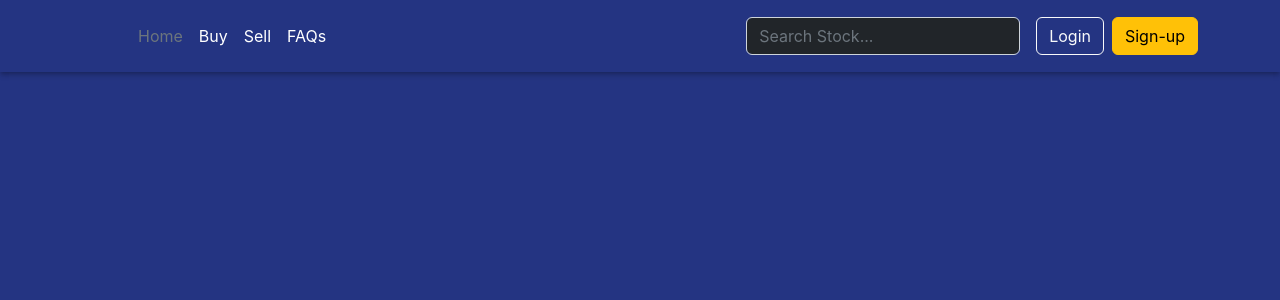
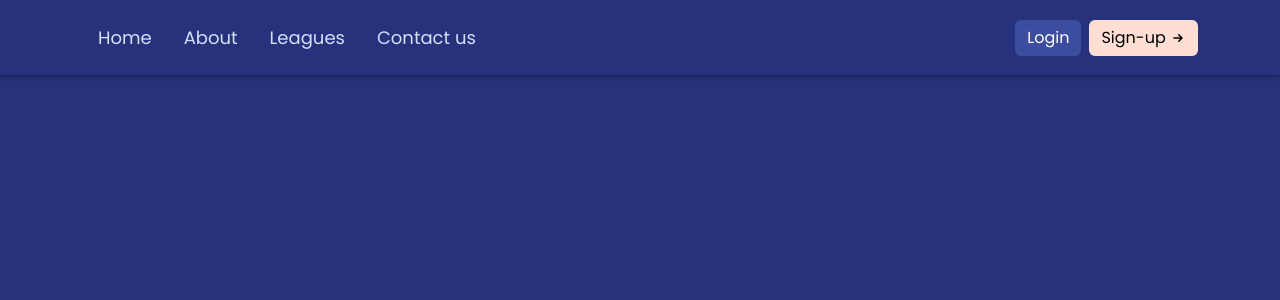
Before and after one commit to Siskyy/stocksLeague, a React (Create React App) app: page / in a window 1280 px wide. Shown: the top 300 px of the page. Built offline with nearby package versions, Linux system fonts and the light colour scheme.

Commit message:
Header navLinks

```diff
--- a/package.json
+++ b/package.json
@@ -10,6 +10,7 @@
     "bootstrap": "^5.2.0",
     "react": "^18.1.0",
     "react-dom": "^18.1.0",
+    "react-icons": "^4.4.0",
     "react-redux": "^8.0.2",
     "react-router-dom": "^5.2.0",
     "react-scripts": "5.0.1",
--- a/public/index.html
+++ b/public/index.html
@@ -12,20 +12,10 @@
     <link rel="apple-touch-icon" href="%PUBLIC_URL%/logo192.png" />
     <link rel="manifest" href="%PUBLIC_URL%/manifest.json" />
     <link href="../node_modules/bootstrap/dist/css/bootstrap.min.css" rel="stylesheet">
-    <title>React Redux App</title>
+    <title>Stock Leagues</title>
   </head>
   <body>
     <noscript>You need to enable JavaScript to run this app.</noscript>
     <div id="root"></div>
-    <!--
-      This HTML file is a template.
-      If you open it directly in the browser, you will see an empty page.
-
-      You can add webfonts, meta tags, or analytics to this file.
-      The build step will place the bundled scripts into the <body> tag.
-
-      To begin the development, run `npm start` or `yarn start`.
-      To create a production bundle, use `npm run build` or `yarn build`.
-    -->
   </body>
 </html>
--- a/src/components/Header/Header.css
+++ b/src/components/Header/Header.css
@@ -1,3 +1,29 @@
-.header-box {
+.header {
     box-shadow: 0 2px 4px -1px rgb(0 0 0 / 20%), 0 4px 5px 0 rgb(0 0 0 / 14%);
 }
+.nav-link.navButton {
+    color: var(--color-nav);
+    font-size: 18px;
+}
+.nav-link.navButton:hover {
+    color: #ffffff;
+}
+.btn-peach {
+    background-color: var(--color-peach);
+    color: black;
+    border: none;
+}
+.btn-login {
+    background-color: var(--color-bnb);
+    border: none;
+    color: #ffffff;
+}
+
+.no-css {
+    text-decoration: none;
+    color: #ffffff;
+}
+.no-css-b {
+    text-decoration: none;
+    color: #000000;
+}
--- a/src/components/Header/Header.jsx
+++ b/src/components/Header/Header.jsx
@@ -2,33 +2,26 @@ import React from 'react';
 import 'bootstrap/dist/css/bootstrap.min.css';
 import './Header.css';
 import { NavLink } from 'react-router-dom';
+import {HiArrowSmRight} from '../../../node_modules/react-icons/hi';
 
 function Header() {
-    return (
-        <header className='p-3 header-box'>
-            <div class="container">
-      <div class="d-flex flex-wrap align-items-center justify-content-center justify-content-lg-start">
-        <a href="/" class="d-flex align-items-center mb-2 mb-lg-0 text-white text-decoration-none">
-          <svg class="bi me-2" width="40" height="32" role="img" aria-label="Bootstrap"></svg>
-        </a>
 
-        <ul class="nav col-12 col-lg-auto me-lg-auto mb-2 justify-content-center mb-md-0">
-          <li><a href="/login" class="nav-link px-2 text-secondary">Home</a></li>
-          <li><a href="/" class="nav-link px-2 text-white">Buy</a></li>
-          <li><a href="/" class="nav-link px-2 text-white">Sell</a></li>
-          <li><a href="/" class="nav-link px-2 text-white">FAQs</a></li>
-        </ul>
-
-        <form class="col-12 col-lg-auto mb-3 mb-lg-0 me-lg-3" role="search">
-          <input type="search" class="form-control form-control-dark text-bg-dark" placeholder="Search Stock..." aria-label="Search"/>
-        </form>
-
-        <div class="text-end">
-          <a href="/login"><button type="button" class="btn btn-outline-light me-2">Login</button></a>
-          <a href="/sign-up"><button type="button" class="btn btn-warning">Sign-up</button></a>
-        </div>
-      </div>
-    </div>
+  return (
+        <header className='p-3 header'>
+            <div className="container">
+              <div className="d-flex flex-wrap align-items-center justify-content-center justify-content-lg-start">
+                <nav className="nav col-12 col-lg-auto me-lg-auto mb-2 justify-content-center mb-md-0">
+                  <NavLink to='/home' className="nav-link navButton">Home</NavLink>
+                  <NavLink to='/about' className="nav-link navButton">About</NavLink>
+                  <NavLink to='/leagues' className="nav-link navButton">Leagues</NavLink>
+                  <NavLink to='/contact' className="nav-link navButton">Contact us</NavLink>
+                </nav>
+                <div className="text-end">
+                  <button type="button" className="btn me-2 btn-login"><a href="/login" className="no-css">Login</a></button>
+                  <button type="button" className="btn btn-peach"><a href="/sign-up" className="no-css-b">Sign-up <HiArrowSmRight /></a></button>
+                </div>
+              </div>
+            </div>
         </header>
     )
 }
--- a/src/index.css
+++ b/src/index.css
@@ -1,11 +1,11 @@
+@import url('https://fonts.googleapis.com/css2?family=Poppins:wght@100;200;400;700&display=swap');
+
 body {
   margin: 0;
-  font-family: -apple-system, BlinkMacSystemFont, 'Segoe UI', 'Roboto', 'Oxygen',
-    'Ubuntu', 'Cantarell', 'Fira Sans', 'Droid Sans', 'Helvetica Neue',
-    sans-serif;
+  font-family: 'Poppins', sans-serif;
   -webkit-font-smoothing: antialiased;
   -moz-osx-font-smoothing: grayscale;
-  background: var(--color-main);
+  background: var(--color-main2);
 }
 
 code {
@@ -29,5 +29,7 @@ code {
   --color-lb: #3E4A99;
   --color-peach: #ffded3;
   --color-nav: #d4e0f8;
-
+  /* Mobile */
+  --color-main2: #26337C;
+  --color-bnb: #3C4C9E;
 }
```
Also changed, not shown: 1 other file (tests, documents, lock files or other folders).
